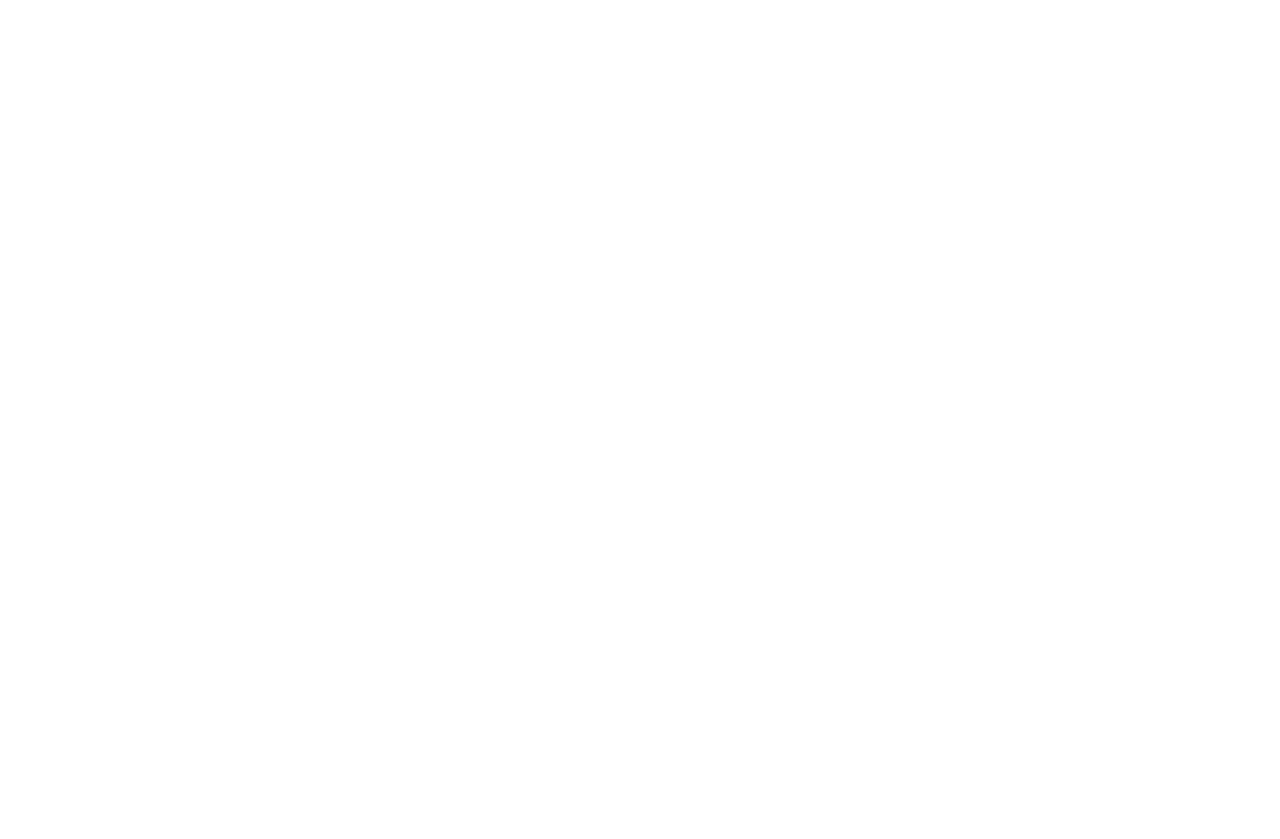
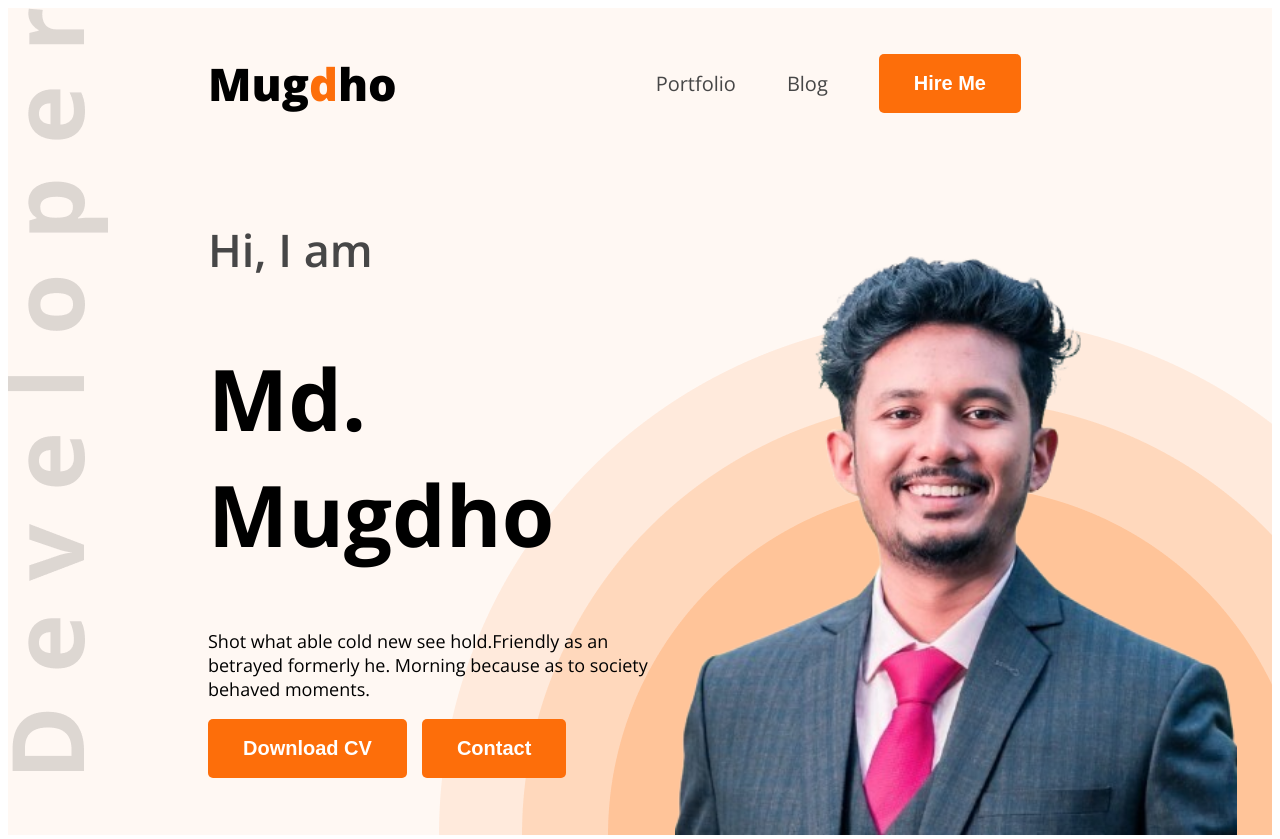
Before and after one commit to mbmugdho/web-dev-portfolio, a plain HTML site: page portfolio.html in a window 1280 px wide. Shown: the top 839 px of the page. Before the commit the page ends 800 px from the top, so only its background shows below. Drawn offline with nearby package versions, Linux system fonts and the light colour scheme.

Commit message:
added html & css

```diff
--- a/portfolio.html
+++ b/portfolio.html
@@ -3,14 +3,61 @@
 <head>
     <meta charset="UTF-8">
     <meta name="viewport" content="width=device-width, initial-scale=1.0">
-    <title>Document</title>
+    <title>My Portfolio</title>
+
+    <link rel="preconnect" href="https://fonts.googleapis.com">
+<link rel="preconnect" href="https://fonts.gstatic.com" crossorigin>
+<link href="https://fonts.googleapis.com/css2?family=Open+Sans:ital,wght@0,300..800;1,300..800&display=swap" rel="stylesheet">
+
+    <link rel="stylesheet" href="styles/portfolio.css">
 </head>
-<body>
-    <header>
-
+<body class="open-sans-normal">
+    <header class="header secondary-bg">
+        <nav>
+            <h3 class="nav-title">Mug<span class="text-primary">d</span>ho</h3>
+            <ul>
+                <li><a class="dark-2" href="">Portfolio</a></li>
+                <li><a class="dark-2" href="">Blog</a></li>
+                <li><a href=""><button class="btn-primary">Hire Me</button></a></li>
+            </ul>
+        </nav>
+        <div class="banner">
+            <div class="banner-content">
+                <h4 class="banner-greetings dark-2">Hi, I am</h4>
+                <h1 class="banner-title">Md. Mugdho</h1>
+                <p class="banner-description">Shot what able cold new see hold.Friendly as an betrayed formerly he. Morning because as to society behaved moments.</p>
+                <div class="button-container">
+                <button class="btn-primary">Download CV</button>
+                <button class="btn-primary">Contact</button>
+                </div>
+            </div>
+            <img class="banner-img" src="images/me.png" alt="Mugdho">
+        </div>
     </header>
     <main>
-
+        <section class="about secondary-bg">
+        <h3 class="section-title">About Me</h3>
+        <p class="section-description">I'm a designer & developer with a passion for web design. I enjoy developing simple, clean and slick websites that provide real value to the end user. Thousands of clients have procured exceptional resulfs while working with me. Delivering work within time and budget which meets clients requirements in our mata.</p>
+        <div class="about-items">
+            <!-- .about-item*4>p.item-title+p.item-description -->
+             <div class="about-item">
+                <p class="item-title">Name</p>
+                <p class="item-description">Md. Mugdho</p>
+             </div>
+             <div class="about-item">
+                <p class="item-title">Email</p>
+                <p class="item-description">mdmugdho@gmail.com</p>
+             </div>
+             <div class="about-item">
+                <p class="item-title">Date of Birth</p>
+                <p class="item-description">28th Feb 1999</p>
+             </div>
+             <div class="about-item">
+                <p class="item-title">Form</p>
+                <p class="item-description">Rangpur</p>
+             </div>
+        </div>
+        </section>
     </main>
     <footer>
 
--- /dev/null
+++ b/styles/portfolio.css
@@ -0,0 +1,151 @@
+
+
+
+.open-sans-normal {
+  font-family: "Open Sans", sans-serif;
+  font-optical-sizing: auto;
+  font-style: normal;
+  font-variation-settings:
+    "wdth" 100;
+}
+
+/* shared style */
+
+.secondary-bg{
+    background-color: #FFF8F3;
+}
+
+.text-primary{
+    color: #FD6E0A;
+}
+
+.dark-2{
+    color: #474747;
+}
+
+.btn-primary{
+    background-color: #FD6E0A;
+    font-weight: bold;
+    font-size: 20px;
+    color: white;
+    border: none;
+    padding: 18px 35px;
+    border-radius: 5px;
+}
+.button-container{
+    display: flex;
+    gap: 15px;
+}
+
+.btn-primary:hover{
+    background-color: rgb(0, 0, 0);
+}
+
+.section-title{
+    font-size: 35px;
+    font-weight: bold;
+    color: #181818;
+}
+
+.section-description{
+    font-size: 18px;
+    color: #757575;
+}
+
+/* header */
+
+.header{
+    background-image: url('../images/developer.png') , url('../images/header_bg.png');
+    background-repeat: no-repeat;
+    background-position: top left, bottom right;
+}
+
+/* Nav Style */
+nav{
+    display: flex;
+    align-items: center;
+    justify-content: space-between;
+    margin: 0 200px;
+}
+.nav-title{
+    font-weight: 800;
+    font-size: 45px;
+}
+
+nav ul li{
+    list-style: none;
+    margin-right: 51px;
+}
+nav li a{
+    text-decoration: none;
+    font-size: 20px;
+}
+
+nav ul{
+    display: flex;
+    align-items: center;
+}
+
+/* banner styles */
+
+.banner{
+display: flex;
+justify-content: space-between;
+margin: 0 35px 0 200px;
+}
+
+.banner-content{
+    max-width: 580px;
+}
+
+.banner-greetings{
+    font-size: 45px;
+    font-weight: 600;
+
+}
+
+.banner-title{
+    font-weight: bold;
+    font-size: 85px;
+
+}
+
+.banner-description{
+    font-size: 18px;
+}
+
+.banner-img{
+    width: 584px; height: 676px;
+}
+
+/* Main styles */
+main{
+    max-width: 1140px;
+    margin: 0 auto;
+}
+
+/* About styles */
+.about{
+    border-radius: 20px;
+    padding: 130px 150px;
+    text-align: center;
+    margin-top: 130px;
+}
+
+.about-items{
+    display: flex;
+    justify-content: space-around;
+}
+
+.item-title{
+font-size: 20px;
+font-weight: normal;
+margin-bottom: 2px;
+}
+
+
+.item-description{
+    font-weight: 600;
+    font-size: 20;
+    margin-top: 2px;
+}
```
